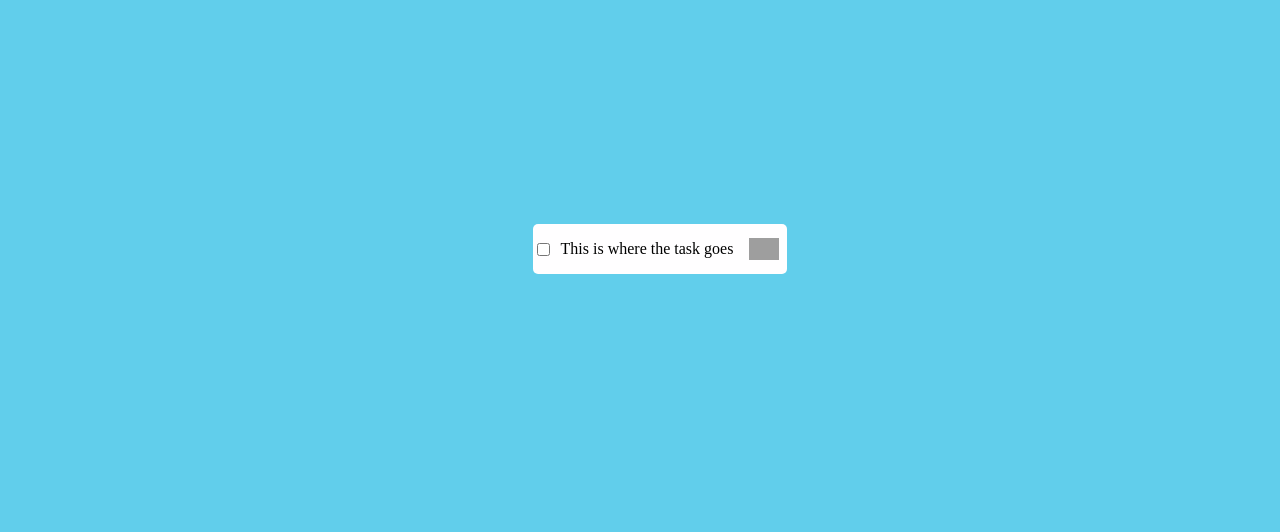
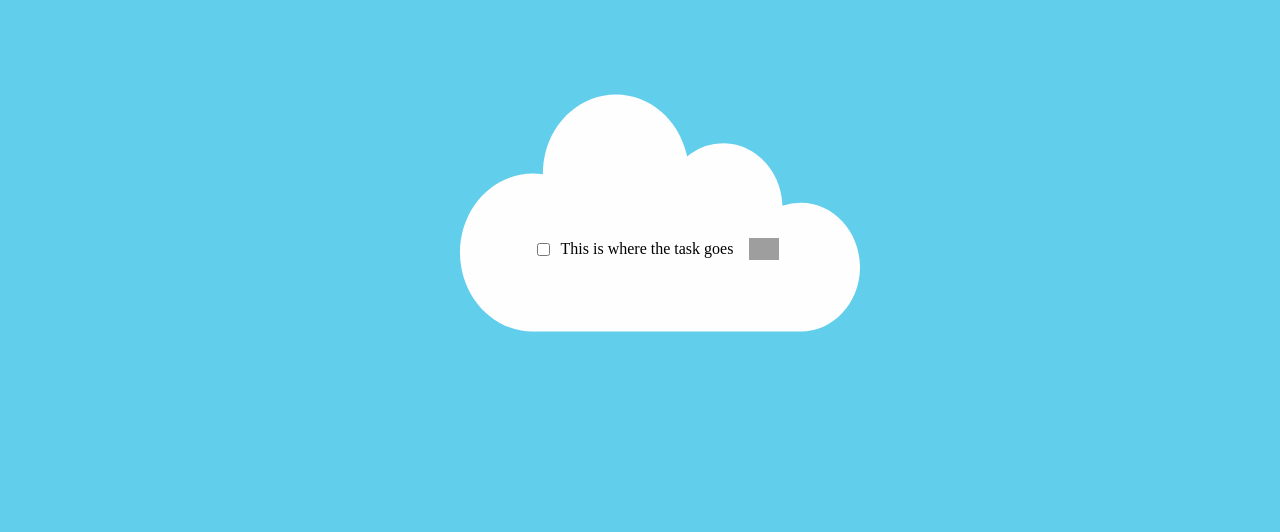
Before and after one commit to fac20/Week-3-CIKP, a plain HTML site: page index.html in a window 1280 px wide. Shown: the part 102-634 px from the top of the page. Drawn offline with Linux system fonts and the light colour scheme; the site is published under a folder, as on GitHub Pages, so addresses that start at the root find nothing; grey boxes are pictures that could not be loaded.

Commit message:
fix: rename images foldera nd refs

```diff
--- a/styles.css
+++ b/styles.css
@@ -24,7 +24,7 @@ footer{
     flex-direction: column;
     width:100px;
     height:100px;
-    background-image: url("images /sunlogoclear.png");
+    background-image: url("images/sunlogoclear.png");
 
 }
 
@@ -71,7 +71,7 @@ li > img {
     align-items: center;
     /* border: solid blue 1px; */
 
-    background-image: url(/images/Clouds.svg);
+    background-image: url("images/Clouds.svg");
     background-repeat: no-repeat;
     background-size: contain;
     background-position: center;
```
Also changed, not shown: index.html (+1 -1 lines), images/147-1473564_francis-of-assisi-sun-png-transparent-background.png (renamed from images /147-1473564_francis-of-assisi-sun-png-transparent-background.png), images/Clouds.svg (renamed from images /Clouds.svg), images/Random_House_logo.jpg (renamed from images /Random_House_logo.jpg), images/sun-image.png (renamed from images /sun-image.png), images/sunlogoclear.png (renamed from images /sunlogoclear.png), 2 other files.
